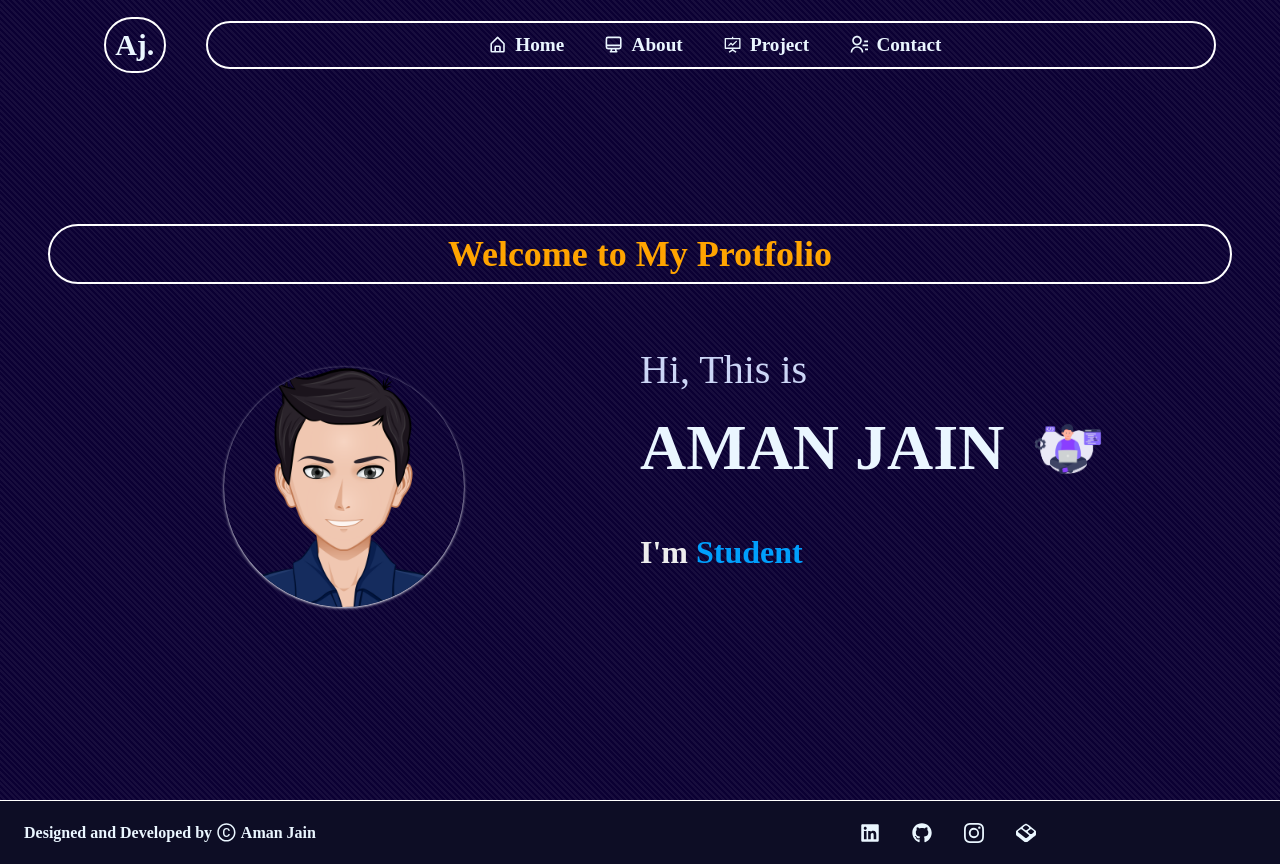
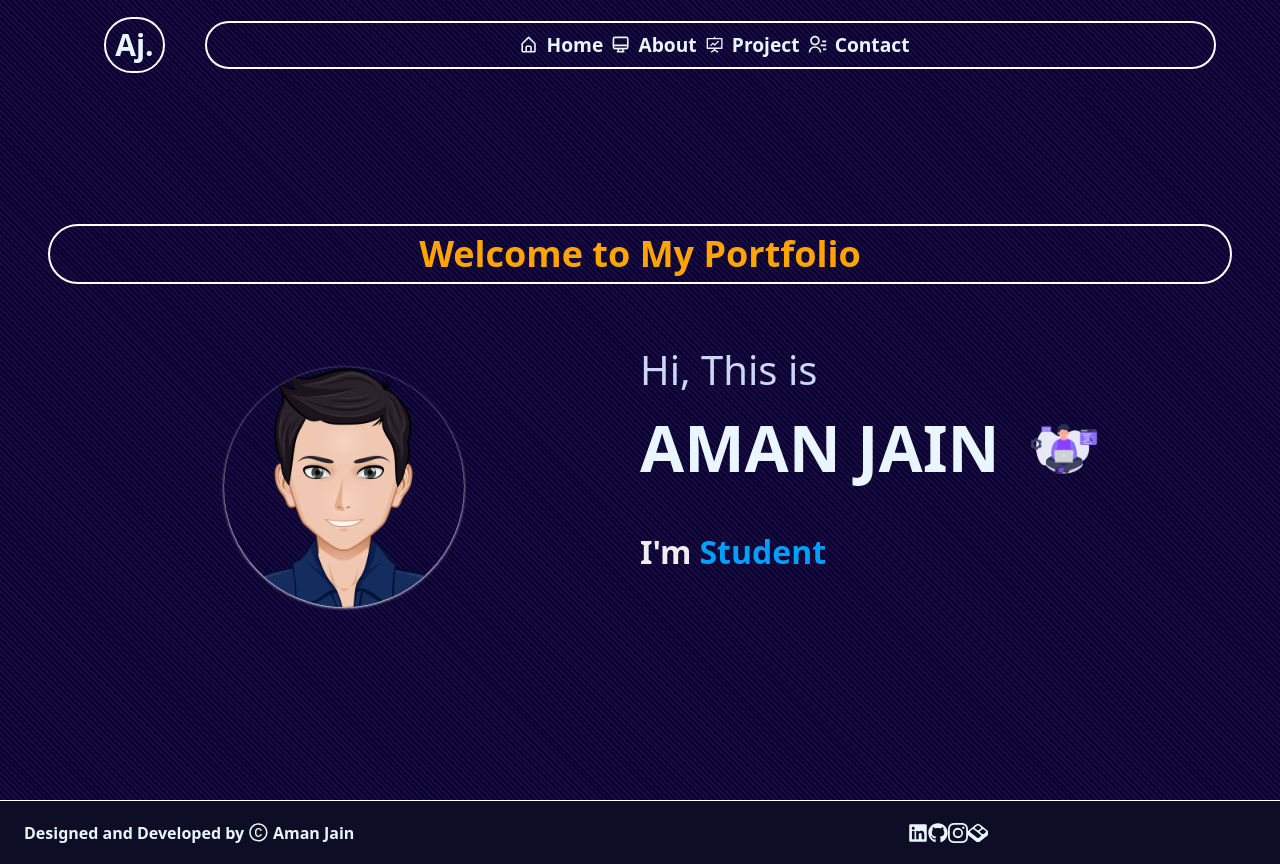
Before and after one commit to VAmanjain/portfiolio, a React (Create React App) app: page / in a window 1280 px wide. Built offline with nearby package versions, Linux system fonts and the light colour scheme.

Commit message:
spelling correction

```diff
--- a/public/index.html
+++ b/public/index.html
@@ -24,7 +24,7 @@
       work correctly both with client-side routing and a non-root public URL.
       Learn how to configure a non-root public URL by running `npm run build`.
     -->
-    <title>Protfolio</title>
+    <title>Portfolio</title>
   </head>
   <body>
     <noscript>You need to enable JavaScript to run this app.</noscript>
--- a/src/components/Home.jsx
+++ b/src/components/Home.jsx
@@ -42,7 +42,7 @@ const Home = () => {
       <div className=" px-4 tablet:px-8 flex flex-cols-2 justify-center items-center w-full h-full ">
         <div className="w-full mt-[40px] laptop:mt-[90px] mx-auto h-auto justify-center items-center ">
           <div className=" text-yellowcolor font-bold  flex justify-center items-center text-2xl tablet:text-3xl laptop:text-4xl p-2 border border-white border-[2px] rounded-[40px] ">
-            <h1 className="text-center ">Welcome to My Protfolio</h1>
+            <h1 className="text-center ">Welcome to My Portfolio</h1>
           </div>
           <div className="  tablet:grid  tablet:grid-cols-2  py-8 mt-6 ">
             <div className="w-full mx-auto justify-center items-center py-[1.7rem] ">
--- a/src/index.css
+++ b/src/index.css
@@ -2,22 +2,10 @@
 @tailwind components;
 @tailwind utilities;
 
+
 @import url('https://fonts.googleapis.com/css2?family=Raleway:wght@300;400;500;600;700;800;900&display=swap');
 
-@layer base {
-    body {
-        @apply font-[Raleway];
-     /* background-image: url("../src/assests/bg.svg");
-     height: auto; */
-     background-color: #0b0033;
 
-      width: 100%;
-    }
-    li {
-        @apply px-4;
-        @apply cursor-pointer
-    }
-}
 
 :root{
     --bgcolor:#232528;
--- a/tailwind.config.js
+++ b/tailwind.config.js
@@ -33,6 +33,7 @@ module.exports = {
     },
 
     extend: {
+
       backdropBlur: {
         xs: '2px',
       }
```
